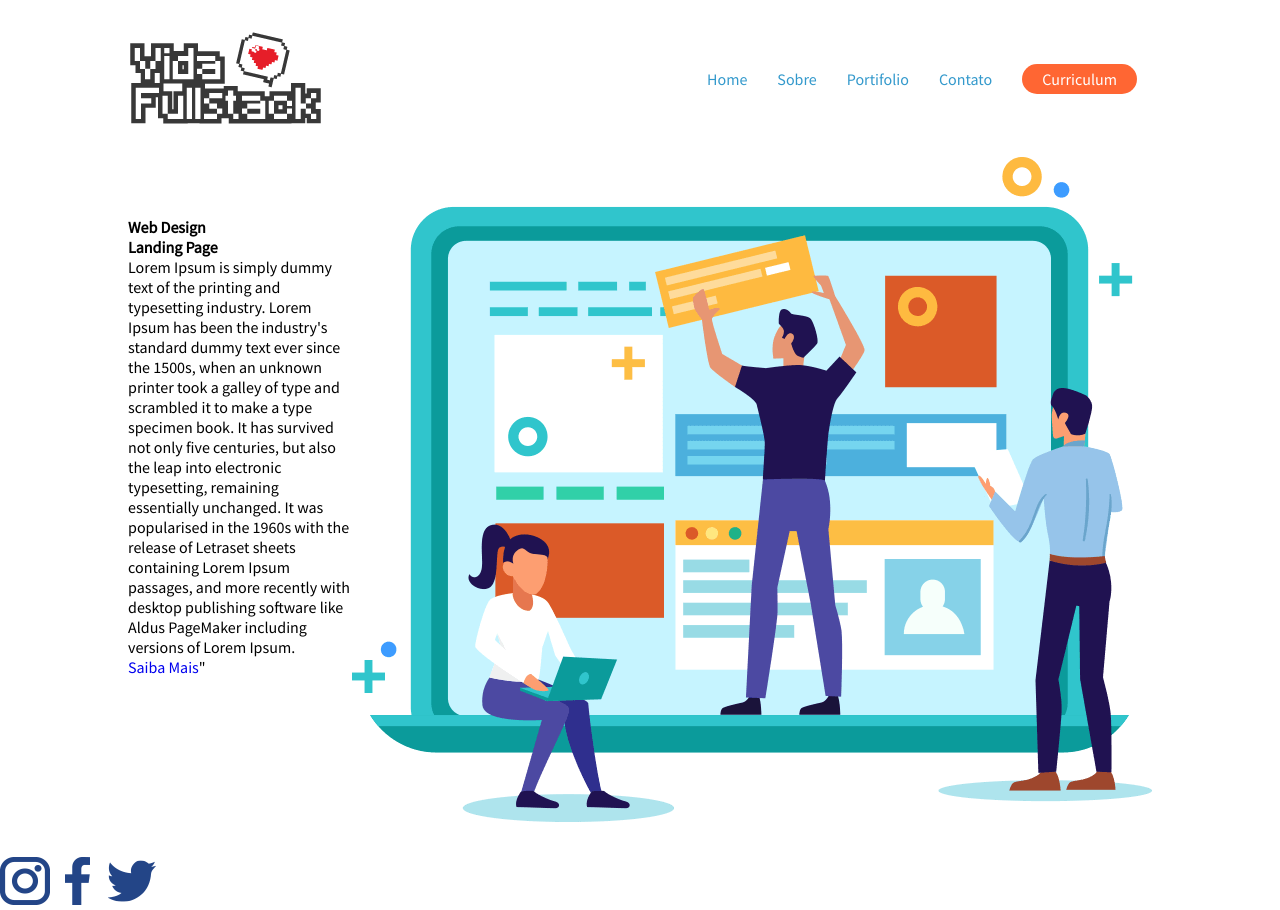
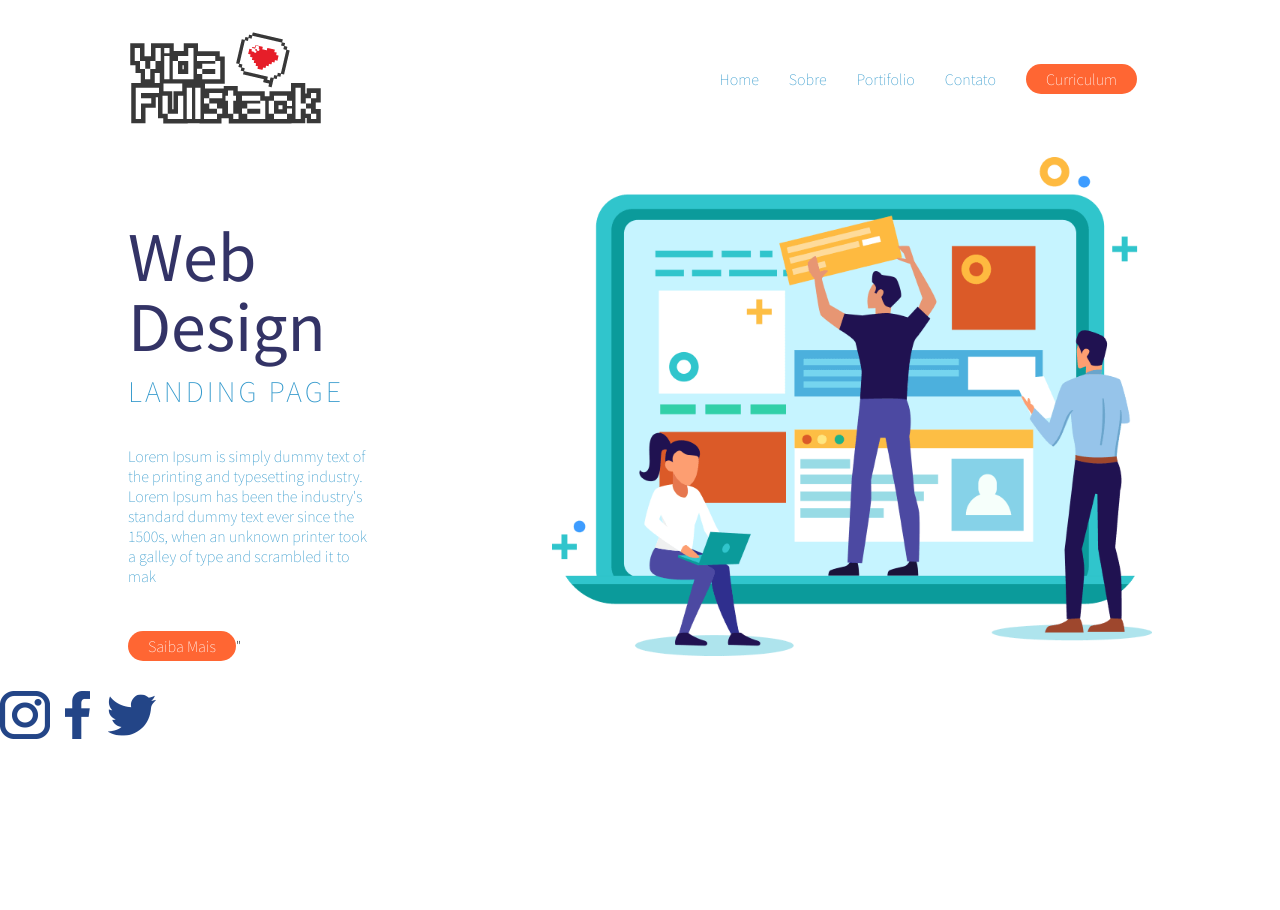
Before and after one commit to agnaldo15sp/hand-on-01, a plain HTML site: page assets/index.html in a window 1280 px wide. After the commit the page ends 800 px from the top, so only its background shows below. Drawn offline with Linux system fonts and the light colour scheme.

Commit message:
Criação do Man e criação do arquivo CSS para o mesmo

```diff
--- /dev/null
+++ b/assets/css/main.css
@@ -0,0 +1,35 @@
+.sobre-web-design {
+  justify-content: space-between;
+  align-items: center;
+}
+
+.sobre-web-design article {
+  width: 250px;
+}
+
+.sobre-web-design article h1 {
+  font-size: 70px;
+  line-height: 100%;
+  font-weight: 400;
+  color: #333366
+}
+
+.sobre-web-design article p,
+.sobre-web-design article h2 {
+  color: #3399cc
+}
+
+.sobre-web-design article h2 {
+  font-size: 30px;
+  text-transform: uppercase;
+  letter-spacing: 3px;
+  line-height: 200%;
+}
+
+.sobre-web-design article p {
+  margin: 25px 0 50px 0;
+}
+
+.sobre-web-design figcaption img {
+  width: 600px;
+}
--- a/assets/css/style.css
+++ b/assets/css/style.css
@@ -3,6 +3,7 @@
 /* Componentes */
 @import "../../assets/css/header.css";
 @import "../../assets/css/buttons.css";
+@import "../../assets/css/main.css";
 
 /* Reset CSS */
 * {
@@ -11,6 +12,7 @@
   border: 0;
   font-size: 100%;
   font-family: 'Source Sans Pro', sans-serif;
+  font-weight: 200;
   vertical-align: baseline;
   text-decoration: none;
 }
--- a/assets/index.html
+++ b/assets/index.html
@@ -41,7 +41,7 @@
   <!-- Container -->
   <main class="container">
     <!-- Section conteudo do site -->
-    <section class="row">
+    <section class="row sobre-web-design">
       <article>
         <br>
         <br>
@@ -51,15 +51,9 @@
         <p>
           Lorem Ipsum is simply dummy text of the printing and typesetting industry. Lorem Ipsum has been the industry's
           standard dummy text ever since the 1500s, when an unknown printer took a galley of type and scrambled it to
-          make
-          a type specimen book. It has survived not only five centuries, but also the leap into electronic typesetting,
-          remaining essentially unchanged. It was popularised in the 1960s with the release of Letraset sheets
-          containing
-          Lorem Ipsum passages, and more recently with desktop publishing software like Aldus PageMaker including
-          versions
-          of Lorem Ipsum.
+          mak
         </p>
-        <a href="#"> Saiba Mais</a>"
+        <a href="#" class="btn btn-laranja"> Saiba Mais</a>"
       </article>
       <figcaption>
         <img src="./images/pessoas-construindo-pc.png" alt="criação de site">
```
